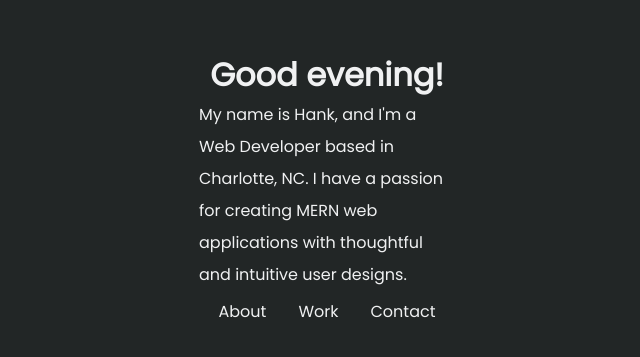
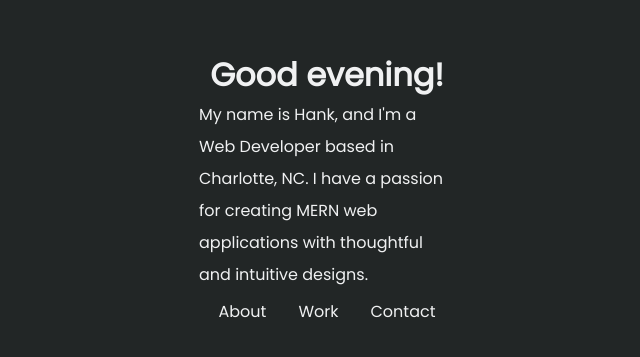
Before and after one commit to HHH-603/V2-Portfolio, a React (Create React App) app: page / in a window 1280 px wide. Shown: the part 209-566 px from the top of the page, without its empty margins (313-953 px from the left). Built offline with nearby package versions, Linux system fonts and the light colour scheme.

Commit message:
Changed some of the text in my landing page.

```diff
--- a/src/pages/landing/index.js
+++ b/src/pages/landing/index.js
@@ -26,7 +26,7 @@ const Landing = () => {
         <Wrapper>
             <LandingContainer>
                 <h1>{greeting()}</h1>
-                <p>My name is <a className="anchor-link" href="https://www.linkedin.com/in/henryhamiltonholmes/">Hank</a>, and I'm a Web Developer based in <a className="anchor-link" href="https://en.wikipedia.org/wiki/Charlotte,_North_Carolina">Charlotte, NC</a>. I have a passion for creating MERN web applications with thoughtful and intuitive user designs.</p>
+                <p>My name is <a className="anchor-link" href="https://www.linkedin.com/in/henryhamiltonholmes/">Hank</a>, and I'm a Web Developer based in <a className="anchor-link" href="https://en.wikipedia.org/wiki/Charlotte,_North_Carolina">Charlotte, NC</a>. I have a passion for creating MERN web applications with thoughtful and intuitive designs.</p>
                 <div className="landing-page-links-container">
                     <Link className="landing-page-link" to="/about">About</Link>
                     <Link className="landing-page-link" to="#">Work</Link>
```
